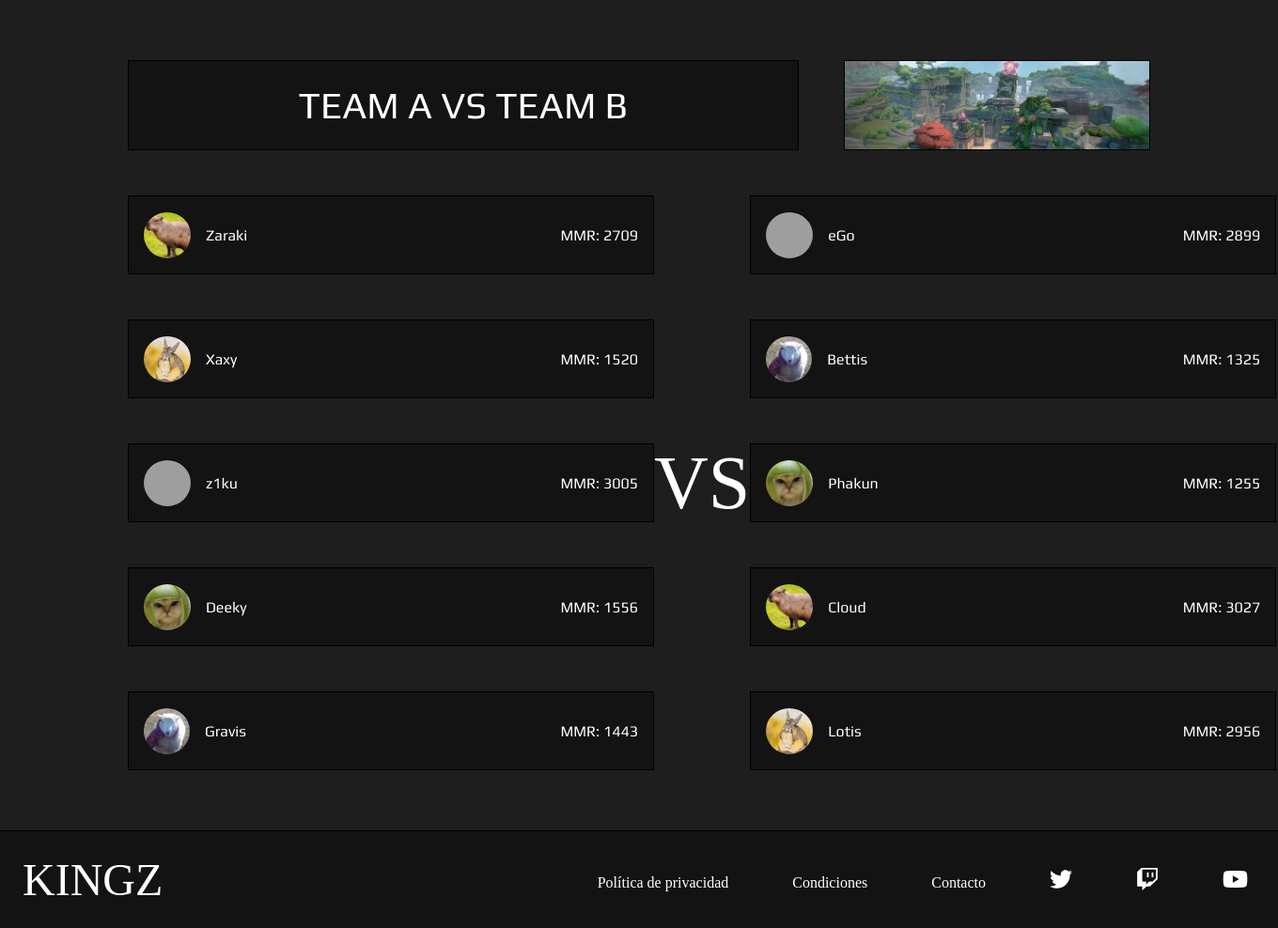
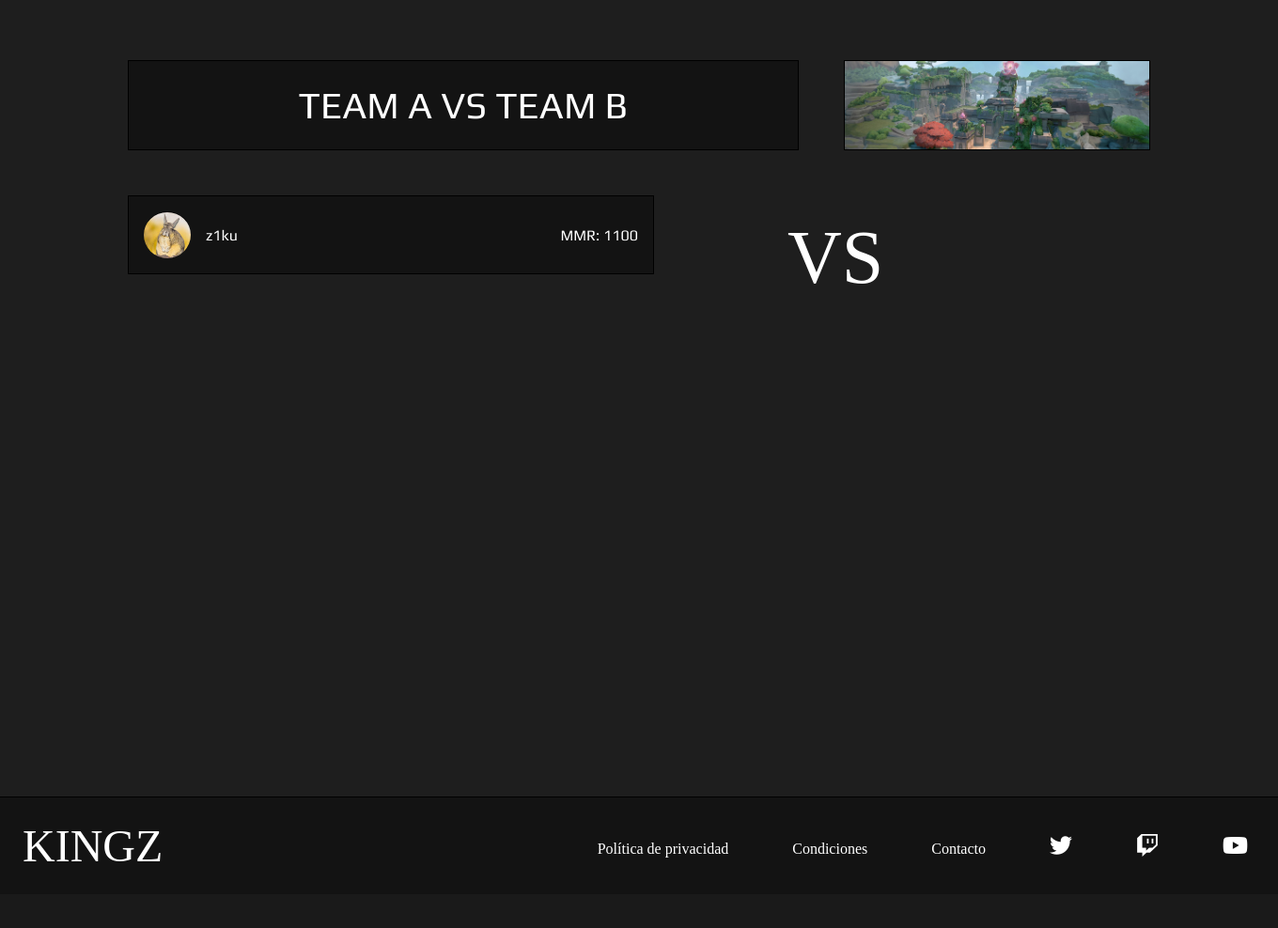
Before and after one commit to z1ku/kingz, a PHP site: page /php/match.php?id_partida=1 in a window 1360 px wide. Shown: the part 104-1092 px from the top of the page at 94% size. After the commit the page ends 1021 px from the top, so only its background shows below. Run offline with PHP 8.4, Linux system fonts and the light colour scheme; data comes from the database, SQL or seed files in the repository; some web fonts are replaced; grey boxes are pictures that could not be loaded.

Commit message:
terminando sala de match

```diff
--- a/php/funciones.php
+++ b/php/funciones.php
@@ -241,13 +241,14 @@
     function obtener_jugadores_partida($id_partida){
         $con = conectarServidor();
 
-        $buscar=$con->query("SELECT usuario.id,usuario.nick,participa.equipo,usuario.mmr from usuario,participa where usuario.id=participa.id_usuario and participa.id_partida=$id_partida");
+        $buscar=$con->query("SELECT usuario.id,usuario.nick,usuario.foto,participa.equipo,usuario.mmr from usuario,participa where usuario.id=participa.id_usuario and participa.id_partida=$id_partida");
 
         if($buscar->num_rows>0){
             $i=0;
             while($fila=$buscar->fetch_array(MYSQLI_ASSOC)){
                 $jugadores[$i]['id']=$fila['id'];
                 $jugadores[$i]['nick']=$fila['nick'];
+                $jugadores[$i]['foto']=$fila['foto'];
                 $jugadores[$i]['equipo']=$fila['equipo'];
                 $jugadores[$i]['mmr']=$fila['mmr'];
 
--- a/php/match.php
+++ b/php/match.php
@@ -77,86 +77,56 @@
                     }
                 ?>
             </div>
-            <div id="chat_partido">
-
-            </div>
             <div id="equipos">
                 <div id="equipoA">
-                    <div class="partido_player">
-                        <img src="img/capibara.jpg" alt="foto perfil jugador">
-                        <div>
-                            <span>Zaraki</span>
-                            <span>MMR: 2709</span>
-                        </div>
-                    </div>
-                    <div class="partido_player">
-                        <img src="img/vizcacha.jpg" alt="foto perfil jugador">
-                        <div>
-                            <span>Xaxy</span>
-                            <span>MMR: 1520</span>
-                        </div>
-                    </div>
-                    <div class="partido_player">
-                        <img src="img/eldoggo.jpg" alt="foto perfil jugador">
-                        <div>
-                            <span>z1ku</span>
-                            <span>MMR: 3005</span>
-                        </div>
-                    </div>
-                    <div class="partido_player">
-                        <img src="img/gatosandia.jfif" alt="foto perfil jugador">
-                        <div>
-                            <span>Deeky</span>
-                            <span>MMR: 1556</span>
-                        </div>
-                    </div>
-                    <div class="partido_player lastplayer">
-                        <img src="img/oscar.webp" alt="foto perfil jugador">
-                        <div>
-                            <span>Gravis</span>
-                            <span>MMR: 1443</span>
-                        </div>
-                    </div>
+                    <?php
+                        for($i=0;$i<count($jugadores);$i++){
+                            if($jugadores[$i]["equipo"]=='A'){
+
+                                if($jugadores[$i]["foto"]!=null){
+                                    $foto_jugador=$jugadores[$i]['foto'];
+                                }else{
+                                    $foto_jugador="jugador.png";
+                                }
+
+                                echo '<div class="partido_player">
+                                <img src="../img/jugador/'.$foto_jugador.'" alt="">
+                                <div>
+                                    <span>'.$jugadores[$i]["nick"].'</span>
+                                    <span>MMR: '.$jugadores[$i]["mmr"].'</span>
+                                </div>
+                                </div>';
+                            }
+                        }
+                    ?>
                 </div>
                 <div>
                     <span id="versus">VS</span>
                 </div>
-                <div id="equipoA">
-                    <div class="partido_player">
-                        <img src="img/eldoggo.jpg" alt="foto perfil jugador">
-                        <div>
-                            <span>eGo</span>
-                            <span>MMR: 2899</span>
-                        </div>
-                    </div>
-                    <div class="partido_player">
-                        <img src="img/oscar.webp" alt="foto perfil jugador">
-                        <div>
-                            <span>Bettis</span>
-                            <span>MMR: 1325</span>
-                        </div>
-                    </div>
-                    <div class="partido_player">
-                        <img src="img/gatosandia.jfif" alt="foto perfil jugador">
-                        <div>
-                            <span>Phakun</span>
-                            <span>MMR: 1255</span>
-                        </div>
-                    </div>
-                    <div class="partido_player">
-                        <img src="img/capibara.jpg" alt="foto perfil jugador">
-                        <div>
-                            <span>Cloud</span>
-                            <span>MMR: 3027</span>
-                        </div>
-                    </div>
-                    <div class="partido_player lastplayer">
-                        <img src="img/vizcacha.jpg" alt="foto perfil jugador">
-                        <div>
-                            <span>Lotis</span>
-                            <span>MMR: 2956</span>
-                        </div>
-                    </div>
+                <div id="equipoB">
+                    <?php
+                        for($i=0;$i<count($jugadores);$i++){
+                            if($jugadores[$i]["equipo"]=='B'){
+
+                                if($jugadores[$i]["foto"]!=null){
+                                    $foto_jugador=$jugadores[$i]['foto'];
+                                }else{
+                                    $foto_jugador="jugador.png";
+                                }
+
+                                echo '<div class="partido_player">
+                                <img src="../img/jugador/'.$foto_jugador.'" alt="">
+                                <div>
+                                    <span>'.$jugadores[$i]["nick"].'</span>
+                                    <span>MMR: '.$jugadores[$i]["mmr"].'</span>
+                                </div>
+                                </div>';
+                            }
+                        }
+                    ?>
+                </div>
+                <div id="chat_partido">
+
                 </div>
             </div>
         </section>
```
